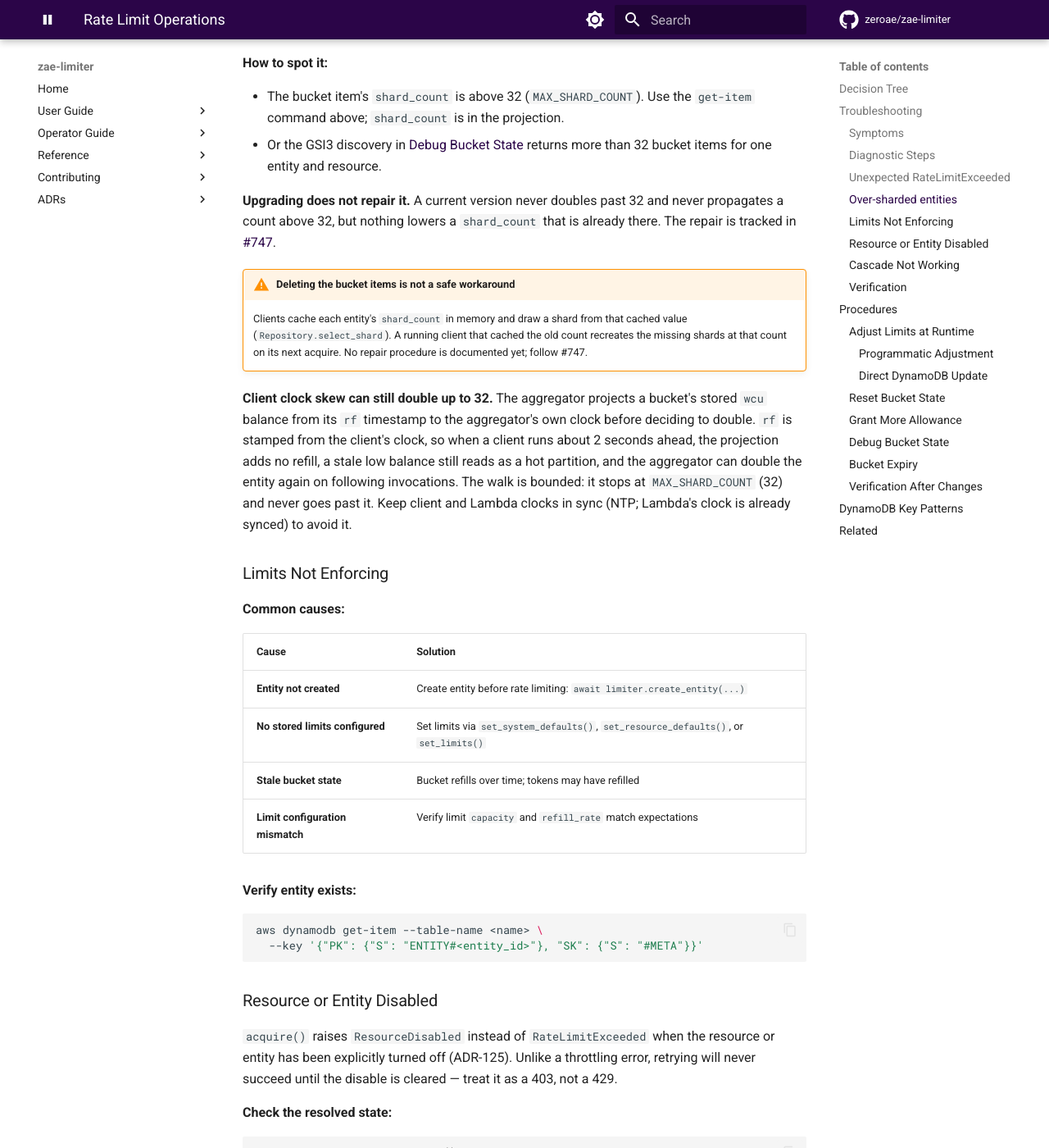
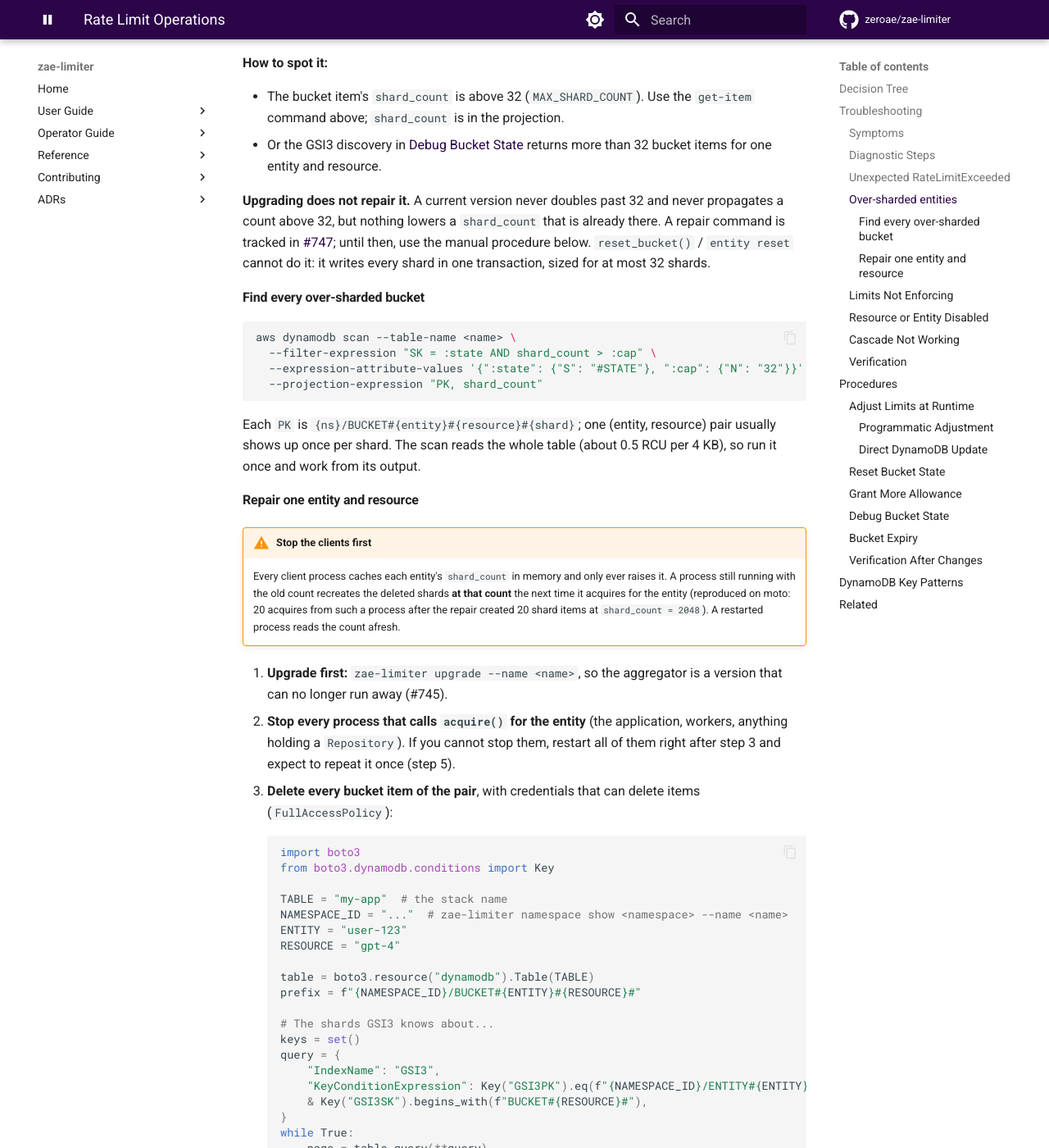
Before and after one commit to zeroae/zae-limiter, an MkDocs documentation site: the page built from docs/operations/rate-limits.md, in a window 1280 px wide and 1400 px high, scrolled down 2366 px. Shown: the whole window at 82% size. Built offline with MkDocs 1.6.1 and Material for MkDocs 9.7.7, drawn with Linux system fonts in a browser that asks for light colours; comment, search, counter and statistics services are not loaded; the version menu is left out; some of the changed text lies outside the part shown.

Commit message:
📝 docs(operations): a manual repair for over-sharded buckets
Before #745 the aggregator could double an entity's shard_count far past
MAX_SHARD_COUNT (2048 seen), and nothing ever lowers it, so such an
entity stays almost fully blocked after the upgrade. The runbook said
deleting the bucket items was unsafe and gave no procedure.

It now gives one, for v0.17.0, until #747 ships a repair command: find
the pairs with a table scan, stop every client, delete every bucket item
of the pair (GSI3 discovery plus every slot below the highest count),
restart, re-scan. Checked on moto against the real Repository: a fresh
process admitted 2 of 200 before the repair and 200 of 200 after; a
process left running with the cached count of 2048 recreated 20 shard
items at 2048, which is why the clients must be stopped first.

It states what the repair loses (balances: a quota gets its whole
allowance again for the period) and that reset_bucket() cannot do it
(one transaction, sized for at most 32 shards).

Refs #747

Co-Authored-By: Claude Opus 5.5 <noreply@anthropic.com>
Claude-Session: https://claude.ai/code/session_017XzYMYKXNcZNQYS3xQhFdc

````diff
--- a/docs/operations/rate-limits.md
+++ b/docs/operations/rate-limits.md
@@ -111,14 +111,102 @@ measurement, 1 request in 200 was admitted.
   bucket items for one entity and resource.
 
 **Upgrading does not repair it.** A current version never doubles past 32 and never
-propagates a count above 32, but nothing lowers a `shard_count` that is already there. The
-repair is tracked in [#747](https://github.com/zeroae/zae-limiter/issues/747).
+propagates a count above 32, but nothing lowers a `shard_count` that is already there. A
+repair command is tracked in [#747](https://github.com/zeroae/zae-limiter/issues/747); until
+then, use the manual procedure below. `reset_bucket()` / `entity reset` cannot do it: it
+writes every shard in one transaction, sized for at most 32 shards.
 
-!!! warning "Deleting the bucket items is not a safe workaround"
-    Clients cache each entity's `shard_count` in memory and draw a shard from that cached
-    value (`Repository.select_shard`). A running client that cached the old count recreates
-    the missing shards at that count on its next acquire. No repair procedure is documented
-    yet; follow #747.
+#### Find every over-sharded bucket
+
+```bash
+aws dynamodb scan --table-name <name> \
+  --filter-expression "SK = :state AND shard_count > :cap" \
+  --expression-attribute-values '{":state": {"S": "#STATE"}, ":cap": {"N": "32"}}' \
+  --projection-expression "PK, shard_count"
+```
+
+Each `PK` is `{ns}/BUCKET#{entity}#{resource}#{shard}`; one (entity, resource) pair usually
+shows up once per shard. The scan reads the whole table (about 0.5 RCU per 4 KB), so run it
+once and work from its output.
+
+#### Repair one entity and resource
+
+!!! warning "Stop the clients first"
+    Every client process caches each entity's `shard_count` in memory and only ever raises
+    it. A process still running with the old count recreates the deleted shards **at that
+    count** the next time it acquires for the entity (reproduced on moto: 20 acquires from
+    such a process after the repair created 20 shard items at `shard_count = 2048`). A
+    restarted process reads the count afresh.
+
+1. **Upgrade first:** `zae-limiter upgrade --name <name>`, so the aggregator is a version
+   that can no longer run away (#745).
+2. **Stop every process that calls `acquire()` for the entity** (the application, workers,
+   anything holding a `Repository`). If you cannot stop them, restart all of them right
+   after step 3 and expect to repeat it once (step 5).
+3. **Delete every bucket item of the pair**, with credentials that can delete items
+   (`FullAccessPolicy`):
+
+    ```{.python .requires-external}
+    import boto3
+    from boto3.dynamodb.conditions import Key
+
+    TABLE = "my-app"  # the stack name
+    NAMESPACE_ID = "..."  # zae-limiter namespace show <namespace> --name <name>
+    ENTITY = "user-123"
+    RESOURCE = "gpt-4"
+
+    table = boto3.resource("dynamodb").Table(TABLE)
+    prefix = f"{NAMESPACE_ID}/BUCKET#{ENTITY}#{RESOURCE}#"
+
+    # The shards GSI3 knows about...
+    keys = set()
+    query = {
+        "IndexName": "GSI3",
+        "KeyConditionExpression": Key("GSI3PK").eq(f"{NAMESPACE_ID}/ENTITY#{ENTITY}")
+        & Key("GSI3SK").begins_with(f"BUCKET#{RESOURCE}#"),
+    }
+    while True:
+        page = table.query(**query)
+        keys.update(item["PK"] for item in page["Items"])
+        if "LastEvaluatedKey" not in page:
+            break
+        query["ExclusiveStartKey"] = page["LastEvaluatedKey"]
+
+    # ...and every slot below the highest count, which GSI3 can lag behind
+    shard0 = table.get_item(
+        Key={"PK": f"{prefix}0", "SK": "#STATE"},
+        ConsistentRead=True,
+        ProjectionExpression="shard_count",
+    ).get("Item", {})
+    highest = max(
+        [int(shard0.get("shard_count", 1))]
+        + [int(pk.rsplit("#", 1)[1]) + 1 for pk in keys]
+    )
+    keys.update(f"{prefix}{shard}" for shard in range(highest))
+
+    with table.batch_writer() as batch:  # resends unprocessed deletes
+        for pk in keys:
+            batch.delete_item(Key={"PK": pk, "SK": "#STATE"})
+    print(f"deleted the bucket items of {highest} shard slots")
+    ```
+
+4. **Start the clients again.** The next acquire creates the bucket at one shard, from the
+   current config.
+5. **Check:** run the scan again. If the pair is listed, a process that was still running
+   recreated it — restart it and repeat step 3.
+
+On moto, a fresh process admitted 2 of 200 requests on a bucket at 2048 shards before the
+repair and 200 of 200 after it.
+
+**What the repair costs you.** It deletes state, not config:
+
+| Lost | Effect |
+|------|--------|
+| Balances | The recreated bucket starts full. A rate limit can admit a burst of up to one capacity; a quota gets its **whole allowance again for the current period**, whatever was already spent; a session quota starts a fresh window |
+| Consumption counters on the bucket items | The usage snapshots already written stay; the aggregator ignores deletes |
+| `disabled` / bypass / soft stamps, owner stamps | Nothing: the first acquire after the repair takes the slow path, which reads `disabled`, bypass and soft from config (uncached) and the owner from the entity record, as for any new bucket |
+
+Entity metadata, stored limits, and reset / top-up operation records are not touched.
 
 **Client clock skew can still double up to 32.** The aggregator projects a bucket's stored
 `wcu` balance from its `rf` timestamp to the aggregator's own clock before deciding to double.
````
Also changed, not shown: CLAUDE.md (+1 -0 lines).
